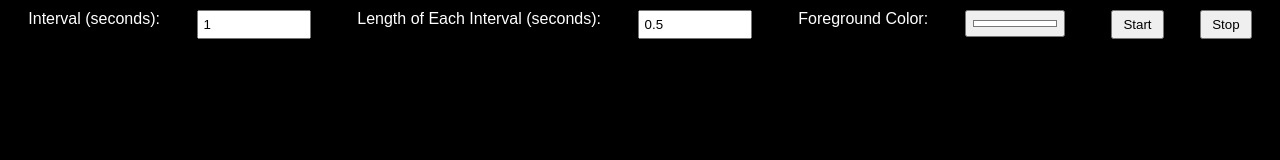
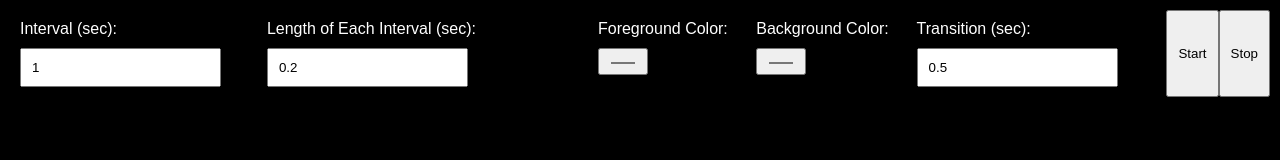
Before and after one commit to wathfield/strobopage, a plain HTML site: page index.html in a window 1280 px wide. Drawn offline with Linux system fonts and the light colour scheme.

Commit message:
adding background input and transition

```diff
--- a/index.html
+++ b/index.html
@@ -9,14 +9,26 @@
 <body>
 
     <div id="controls">
-        <label for="intervalInput">Interval (seconds):</label>
-        <input type="number" id="intervalInput" value="1">
-
-        <label for="lengthInput">Length of Each Interval (seconds):</label>
-        <input type="number" id="lengthInput" value="0.5">
-
-        <label for="colorInput">Foreground Color:</label>
-        <input type="color" id="colorInput" value="#ffffff">
+        <div class="input_container">
+            <label for="intervalInput">Interval (sec):</label>
+            <input type="number" id="intervalInput" value="1">
+        </div>
+        <div class="input_container">
+            <label for="lengthInput">Length of Each Interval (sec):</label>
+            <input type="number" id="lengthInput" value="0.2">
+        </div>
+        <div class="input_container">
+            <label for="colorInput">Foreground Color:</label>
+            <input type="color" id="colorInput" value="#ffffff">
+        </div>
+        <div class="input_container">
+            <label for="colorInput">Background Color:</label>
+            <input type="color" id="backColorInput" value="#dddddd">
+        </div>
+        <div class="input_container">
+            <label for="colorTransitionInput">Transition (sec):</label>
+            <input type="number" id="TransitionTimeInput" value="0.5">
+        </div>
 
         <button onclick="startStroboscope()">Start</button>
         <button onclick="stopStroboscope()">Stop</button>
--- a/script.js
+++ b/script.js
@@ -1,14 +1,20 @@
 let intervalId;
 
     function startStroboscope() {
+        // Background color
+        const bodyColor = document.getElementById('backColorInput').value;
+
+        //Main inputs
         const interval = parseFloat(document.getElementById('intervalInput').value) * 1000;
         const length = parseFloat(document.getElementById('lengthInput').value) * 1000;
         const color = document.getElementById('colorInput').value;
+        const strobeContainer = document.getElementById('strobeContainer');
+        const colorTransition = parseFloat(document.getElementById('TransitionTimeInput').value);
+        strobeContainer.style.transition = `background-color ${colorTransition}s`;
         intervalId = setInterval(() => {
-            const strobeContainer = document.getElementById('strobeContainer');
             strobeContainer.style.backgroundColor = color;
             setTimeout(() => {
-                strobeContainer.style.backgroundColor = 'black';
+                strobeContainer.style.backgroundColor = bodyColor;
             }, length);
         }, interval);
     }
@@ -16,3 +22,8 @@ let intervalId;
         clearInterval(intervalId);
         document.getElementById('strobeContainer').style.backgroundColor = 'black';
     }
+
+
+    // Add another input to choose a transition and make time adaptable
+    // make site phone adaptable
+    // show and hide Control settings.
--- a/style.css
+++ b/style.css
@@ -2,32 +2,38 @@ body {
     background-color: black;
     color: white;
     font-family: Arial, sans-serif;
-    text-align: center;
+    text-align: left;
     margin: 0;
     padding: 0;
 }
 
-#strobeContainer {
-    height: 100vh;
-    display: flex;
-    align-items: center;
-    justify-content: center;
-    /*transition: background-color 0.5s;*/
+.input_container {
+    padding: 10px;
 }
 
 #controls {
+    /*background-color: black;*/
     display: flex;
     justify-content: space-around;
     padding: 10px;
+    width: fit-content;
 }
 
 input {
-    padding: 5px;
-    margin-right: 10px;
-    width: 100px;
+    padding: 10px;
+    margin-top: 10px;
+    min-width: fit-content;
 }
 
 button {
     padding: 5px 10px;
     cursor: pointer;
 }
+
+#strobeContainer {
+    height: 100vh;
+    display: flex;
+    /*align-items: center;
+    justify-content: center;*/
+    /*transition: background-color 0.5s;*/
+}
```
